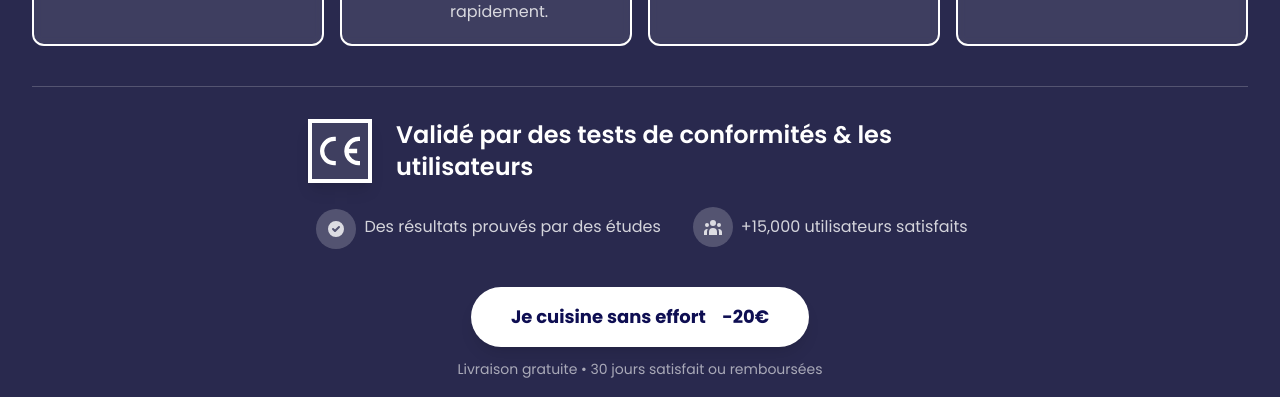
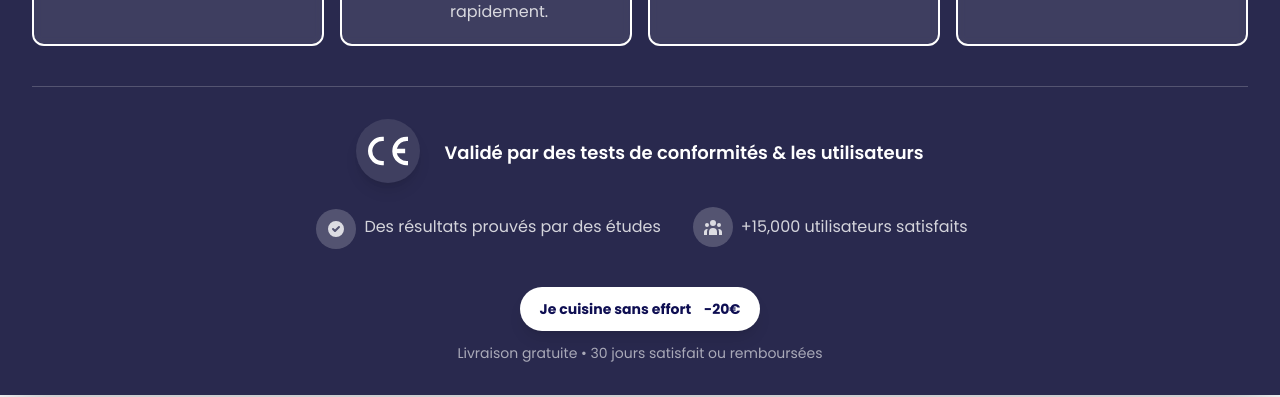
Before and after one commit to 1998-el/e-shop-vetements, a React (Vite) app: page / in a window 1280 px wide. Shown: the part 1922-2319 px from the top of the page. Built offline with nearby package versions, Linux system fonts and the light colour scheme; no server answers; a web font is replaced by a local one.

Commit message:
feat: redirection vers le panier après ajout

```diff
--- a/src/components/common/Benefices.tsx
+++ b/src/components/common/Benefices.tsx
@@ -148,12 +148,13 @@ const Benefices: React.FC<BeneficesProps> = ({
       {/* Section validation */}
       <div className="mt-10 pt-8 border-t border-white/20">
         <div className="text-center">
-          <div className="flex flex-row items-center justify-center mb-6 gap-4 md:gap-6">
-            <span className="inline-flex items-center justify-center w-14 h-14 md:w-16 md:h-16 border-4 border-white bg-white/10 shadow-lg">
+          <div className="flex flex-row items-center justify-center mb-6 gap-4 md:gap-6 mx-2 ">
+            <span className="inline-flex items-center justify-center w-14 h-14 md:w-16 md:h-16 bg-white/10 shadow-lg rounded-full">
               <img src="/images/logos/ce.svg" alt="CE" className="w-8 h-8 md:w-10 md:h-10" style={{ verticalAlign: 'middle' }} />
+              <style>{`.ce-circle { border-radius: 9999px !important; }`}</style>
             </span>
             <p className="text-white text-xl md:text-2xl font-semibold text-left leading-snug max-w-xl mx-0 mb-0">
-              Validé par des tests de conformités & les utilisateurs
+              <span className="text-base md:text-lg">Validé par des tests de conformités & les utilisateurs</span>
             </p>
           </div>
           <div className="flex flex-col md:flex-row justify-center items-center gap-4 md:gap-8 text-white/80">
@@ -183,7 +184,7 @@ const Benefices: React.FC<BeneficesProps> = ({
       {/* Bouton d'action */}
       <div className="mt-10 text-center">
         <button
-          className="bg-white text-[#0e0e52] font-bold py-4 px-10 rounded-full text-lg hover:bg-gray-100 transition-colors duration-300 shadow-lg hover:shadow-xl transform hover:-translate-y-1"
+          className="bg-white text-[#0e0e52] font-bold py-2 px-5 rounded-full text-base md:text-sm hover:bg-gray-100 transition-colors duration-300 shadow-lg hover:shadow-xl transform hover:-translate-y-1 whitespace-nowrap"
           onClick={handleClick}
         >
       Je cuisine sans effort &ensp; -20€
--- a/src/components/common/Video_UGC.tsx
+++ b/src/components/common/Video_UGC.tsx
@@ -16,6 +16,30 @@ const DEFAULT_VIDEOS = [
 const ITEM_WIDTH = 310;
 
 const Video_UGC: React.FC<VideoUGCProps> = ({ videos = DEFAULT_VIDEOS, className }) => {
+    const containerRef = useRef<HTMLDivElement>(null);
+    const videoRefs = useRef<(HTMLVideoElement | null)[]>([]);
+    // Stop all sounds if component leaves viewport
+    React.useEffect(() => {
+      const observer = new window.IntersectionObserver(
+        (entries) => {
+          entries.forEach((entry) => {
+            if (!entry.isIntersecting) {
+              setActiveIndex(null);
+              // Mute all videos
+              videoRefs.current.forEach((v) => { if (v) v.muted = true; });
+            }
+          });
+        },
+        { threshold: 0.01 }
+      );
+      if (containerRef.current) {
+        observer.observe(containerRef.current);
+      }
+      return () => {
+        if (containerRef.current) observer.unobserve(containerRef.current);
+        observer.disconnect();
+      };
+    }, []);
   const scrollRef = useRef<HTMLDivElement>(null);
   const [isDragging, setIsDragging] = useState(false);
   const [startX, setStartX] = useState(0);
@@ -47,7 +71,7 @@ const Video_UGC: React.FC<VideoUGCProps> = ({ videos = DEFAULT_VIDEOS, className
   const stopDrag = () => setIsDragging(false);
 
   return (
-    <div className={`relative ${className || ''}`}>
+    <div ref={containerRef} className={`relative ${className || ''}`}>
       <div className="max-w-4xl mx-auto mb-4">
         <h2 className="text-xl md:text-2xl font-bold text-center text-helloboku-headings mb-6">
           Une satisfaction à travers le Monde !
@@ -73,6 +97,7 @@ const Video_UGC: React.FC<VideoUGCProps> = ({ videos = DEFAULT_VIDEOS, className
                 className="flex-shrink-0 rounded-2xl overflow-hidden shadow-lg border border-gray-100 relative group"
               >
                 <video
+                  ref={el => { videoRefs.current[index] = el; }}
                   src={v.src}
                   {...(v.poster ? { poster: v.poster } : {})}
                   muted={!isActive}
--- a/src/data/mockData.ts
+++ b/src/data/mockData.ts
@@ -327,7 +327,7 @@ export const faqData = [
   },
   {
     question: 'Pourquoi je paierais 59,99 € alors que je trouve des éplucheurs moins chers ?',
-    answer: "Parce que les modèles basiques :\n\n    Fatiguent la main\n\n    Gaspiellent de la chair\n\n    Ne durent pas longtemps\n\n    Ne couvrent pas tous les aliments\n\nIci, vous achetez une solution complète : gain de temps, confort, sécurité, durabilité, + 2 accessoires offerts. C’est un investissement qui se rentabilise dès les premières semaines."
+    answer: "Parce que les modèles basiques :\n\n    Fatiguent la main\n\n    Gaspiellent de la chair \n\n    Ne durent pas longtemps\n\n    Ne couvrent pas tous les aliments\n\nIci, vous achetez une solution complète : gain de temps, confort, sécurité, durabilité, + 2 accessoires offerts. C’est un investissement qui se rentabilise dès les premières semaines."
   },
   {
     question: 'Et si je ne suis pas satisfait ?',
--- a/src/pages/ProductDetail.tsx
+++ b/src/pages/ProductDetail.tsx
@@ -1,5 +1,5 @@
 import React, { useState, useRef, useEffect } from 'react';
-import { useParams, Link } from 'react-router-dom';
+import { useParams, Link, useNavigate } from 'react-router-dom';
 import Layout from '../components/layout/Layout';
 import ProductCard from '../components/home/ProductCard';
 
@@ -18,6 +18,7 @@ import CategoryCards from '../components/home/CategoryCards';
 const ProductDetail: React.FC = () => {
   const { id } = useParams<{ id: string }>();
   const { addToCart, loading } = useCart();
+  const navigate = useNavigate();
   const [selectedImage, setSelectedImage] = useState(0);
   const touchStartX = useRef<number | null>(null);
   const touchEndX = useRef<number | null>(null);
@@ -83,8 +84,9 @@ const ProductDetail: React.FC = () => {
   const handleAddToCart = async () => {
     try {
       await addToCart(product.id, quantity);
+      navigate('/cart');
     } catch (error) {
-
+      // Optionnel : afficher une notification d'erreur
     }
   };
 
@@ -396,7 +398,7 @@ const ProductDetail: React.FC = () => {
             </div>
 
             {/* Quantity Selector */}
-            <div className="mb-6 sm:mb-8">
+            <div className="mb-6 sm:mb-8 ml-4">
               <div className="flex flex-col sm:flex-row sm:items-center gap-4 sm:gap-6">
                 <div className="inline-flex items-center border border-gray-300 rounded-lg w-[20vw] min-w-[100px] max-w-[300px]">
                     <button
```
